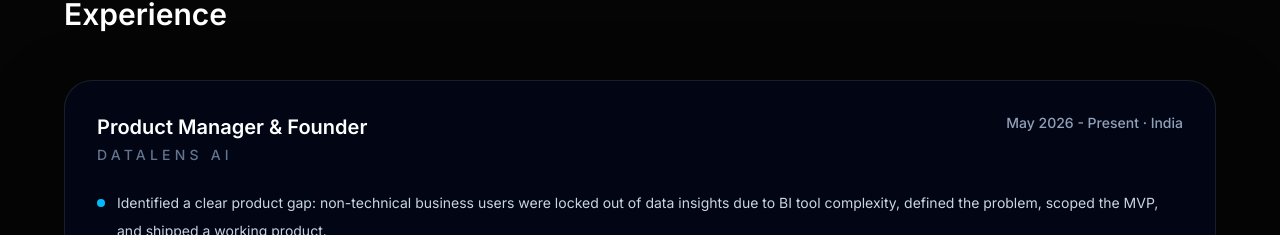
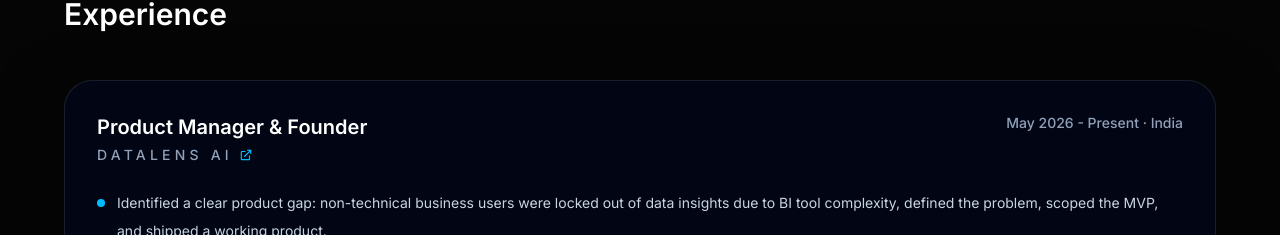
Before and after one commit to Wittywizaard/Portfolio, a Next.js app: page / in a window 1280 px wide. Shown: the part 1390-1625 px from the top of the page. Built offline with nearby package versions, Linux system fonts and the light colour scheme.

Commit message:
Update resume link and add website link for DataLens AI

```diff
--- a/src/app/page.tsx
+++ b/src/app/page.tsx
@@ -44,6 +44,7 @@ const experiences = [
   {
     title: 'Product Manager & Founder',
     company: 'DataLens AI',
+    companyUrl: 'https://datalens-ai-swart.vercel.app/',
     period: 'May 2026 - Present',
     location: 'India',
     points: [
@@ -292,8 +293,7 @@ export default function Home() {
                   Get In Touch
                 </button>
                 <a
-                  href="https://drive.google.com/uc?export=download&id=1G3hBFKpGb1-gHtnO9t1IJLw0NopYJHUw"
-                  download="Tanya_Chaudhary_Resume.pdf"
+                  href="https://drive.google.com/file/d/1McdbJyddf4eyU6enfDcVPGzFh63AX-NG/view?usp=sharing"
                   target="_blank"
                   rel="noopener noreferrer"
                   className="rounded-full border border-white/15 bg-white/5 px-8 py-3 text-sm font-semibold text-white transition hover:border-white/30 hover:bg-white/10"
@@ -359,7 +359,23 @@ export default function Home() {
                   <div className="flex flex-col gap-2 sm:flex-row sm:items-start sm:justify-between">
                     <div>
                       <p className="text-xl font-semibold text-white">{exp.title}</p>
-                      <p className="text-sm font-medium uppercase tracking-[0.3em] text-slate-500 mt-1">{exp.company}</p>
+                      <div className="text-sm font-medium uppercase tracking-[0.3em] text-slate-500 mt-1">
+                        {'companyUrl' in exp && exp.companyUrl ? (
+                          <a
+                            href={exp.companyUrl as string}
+                            target="_blank"
+                            rel="noopener noreferrer"
+                            className="inline-flex items-center gap-1.5 text-sky-400 hover:text-sky-300 hover:underline transition-colors lowercase tracking-normal text-sm font-normal"
+                          >
+                            <span className="uppercase tracking-[0.3em] font-medium text-slate-400 hover:text-sky-300 transition-colors">{exp.company}</span>
+                            <svg viewBox="0 0 24 24" className="h-3.5 w-3.5 fill-current text-sky-400" aria-hidden="true">
+                              <path d="M14 3h7v7h-2V6.41l-9.29 9.3-1.42-1.42 9.3-9.29H14V3zM5 5h6v2H5v12h12v-6h2v6a2 2 0 0 1-2 2H5a2 2 0 0 1-2-2V7a2 2 0 0 1 2-2z" />
+                            </svg>
+                          </a>
+                        ) : (
+                          exp.company
+                        )}
+                      </div>
                     </div>
                     <p className="text-sm font-medium text-slate-400 shrink-0 sm:text-right mt-1 sm:mt-0">{exp.period} · {exp.location}</p>
                   </div>
```
